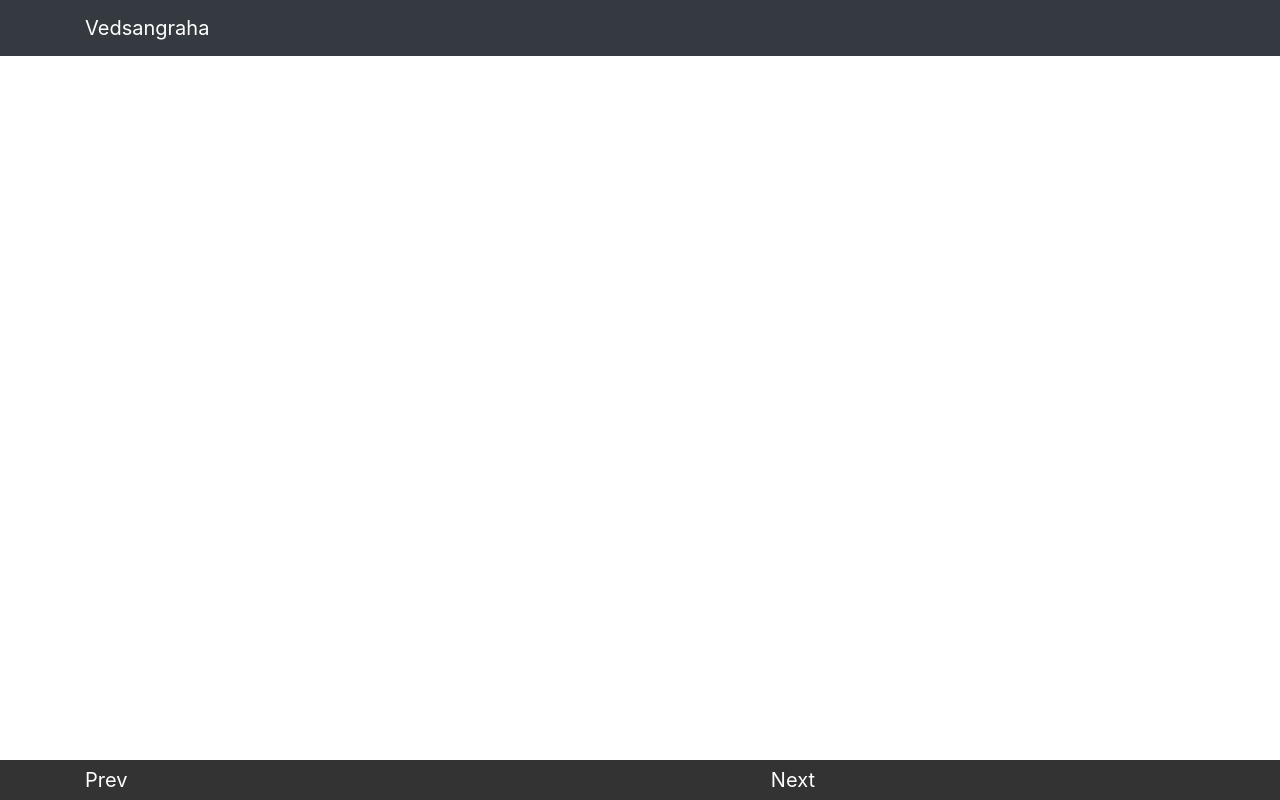
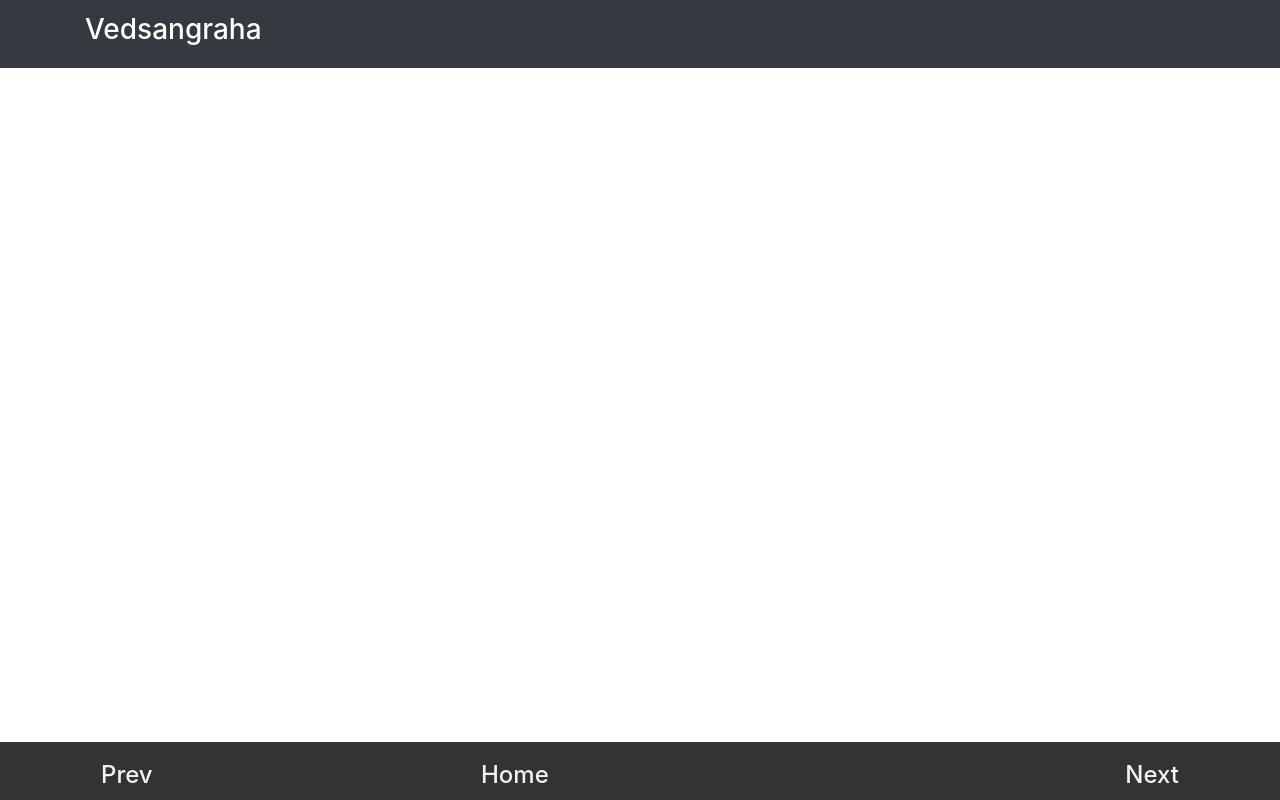
Before and after one commit to pratik006/ved, a PHP site: page / in a window 1280 px wide. Run offline with PHP 8.4, Linux system fonts and the light colour scheme; some libraries are stand-ins or nearby versions.

Commit message:
css changes

```diff
--- a/ui/public/css/styles.css
+++ b/ui/public/css/styles.css
@@ -13,7 +13,6 @@
     color: white;
 }
 
-
 .v-footer a {
     float: left;
     display: block;
@@ -21,5 +20,18 @@
     text-align: center;
     padding: 14px 16px;
     text-decoration: none;
-    font-size: 17px;
+    height: 6vh;
 }
+
+.navbar-brand {
+    font-size: 25px;
+}
+
+.v-chapter-summary {
+    font-size: 24px;
+    box-shadow: 2px 2px;
+}
+
+.v-chapter-summary div {
+    color: black;
+}
--- a/ui/public/index.html
+++ b/ui/public/index.html
@@ -22,7 +22,7 @@
     <!-- Navigation -->
     <nav class="navbar navbar-expand-lg navbar-dark bg-dark static-top">
       <div class="container">
-        <a class="navbar-brand" href="#">Vedsangraha</a>
+        <a class="navbar-brand" href="#"><h3>Vedsangraha</h3></a>
         <!--
         <button class="navbar-toggler" type="button" data-toggle="collapse" data-target="#navbarResponsive" aria-controls="navbarResponsive" aria-expanded="false" aria-label="Toggle navigation">
           <span class="navbar-toggler-icon"></span>
@@ -57,8 +57,15 @@
     <div class="v-footer navbar-brand">
       <div class="container">
         <div class="row">
-          <div class="col-6 col-sm-4 col-md-4 col-lg-4">Prev</div>
-          <div class="col-6 col-sm-4 col-md-4 col-lg-4 text-right">Next</div>
+          <div class="col-4 col-sm-4 col-md-4 col-lg-4">
+              <div class="float-left float-sm-left"><a href="#"><h4>Prev</h4></a></div>
+          </div>
+          <div class="col-4 col-sm-4 col-md-4 col-lg-4">
+            <div><a href="#"><h4>Home</h4></a></div>
+          </div>
+          <div class="col-4 col-sm-4 col-md-4 col-lg-4 float-sm-right">
+              <div class="float-right float-sm-right"><a href="#"><h4>Next</h4></a></div>
+            </div>
         </div>
       </div>
     </div>
--- a/ui/public/js/view.js
+++ b/ui/public/js/view.js
@@ -15,9 +15,11 @@ function createBookListView(book) {
 function createBookView(book) {
     return book.chapterSummaries.reduce((acc, chapter) => {
         return acc + `
-        <a href='#${book.code}?code=${book.code}&ch=${chapter.chapterNo}&sutra=1'><div class="card mt-3" style='box-shadow: 2px 2px'>
-            <div class="col-lg-12">${sentenceCase(chapter.name)} - ${sentenceCase(chapter.headline)}</div>
-        </div></a>
+        <div class="card mb-4 pb-2 mt-4 pt-2 v-chapter-summary">
+            <a href='#${book.code}?code=${book.code}&ch=${chapter.chapterNo}&sutra=1'>
+                <div class="col-lg-12">${sentenceCase(chapter.name)} - ${sentenceCase(chapter.headline)}</div>
+            </a>
+        </div>
         `;
     }, "");
 
```
Also changed, not shown: ui/gita/gita-dv.json, ui/public/js/app.js.
